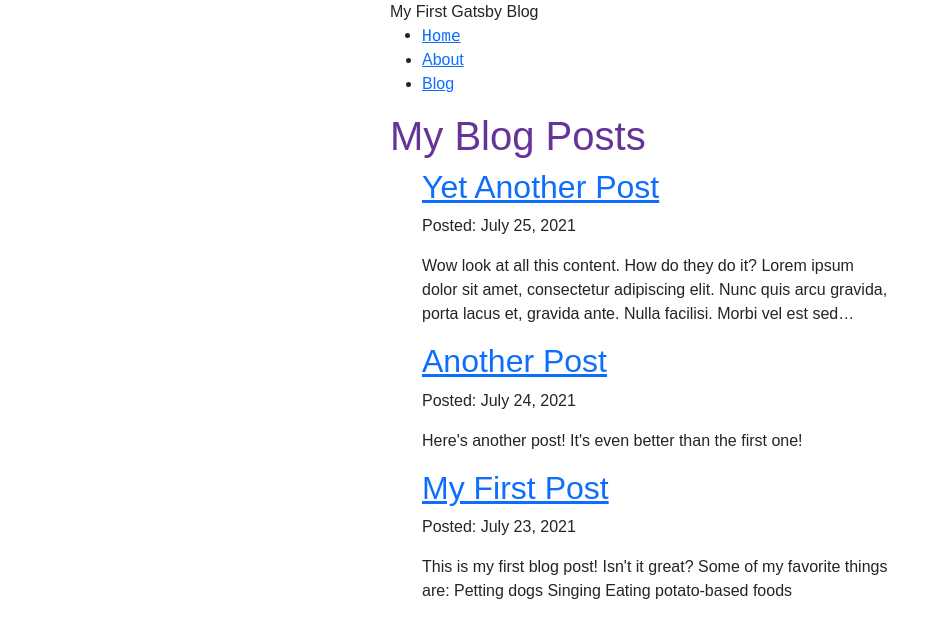
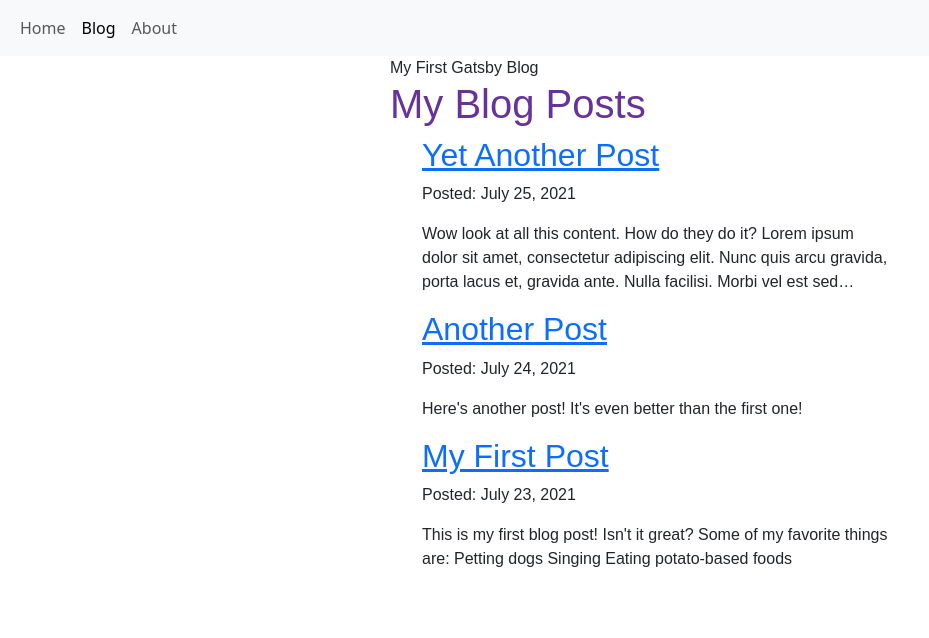
Before and after one commit to twendt97/website, a Gatsby site: page /blog in a window 1280 px wide. Shown: the whole page, without its empty margins (0-929 px from the left). Built offline with nearby package versions, Linux system fonts and the light colour scheme; Gatsby itself is replaced by a stand-in of ours.

Commit message:
Added navigation component

```diff
--- /dev/null
+++ b/gatsby-browser.js
@@ -0,0 +1,3 @@
+import "bootstrap/dist/css/bootstrap.min.css"
+import "bootstrap/dist/js/bootstrap.min.js"
+import "@popperjs/core/dist/umd/popper.min.js"
--- a/gatsby-config.js
+++ b/gatsby-config.js
@@ -5,6 +5,20 @@
   siteMetadata: {
     title: `My First Gatsby Blog`,
     siteUrl: `https://www.yourdomain.tld`,
+    menuItems: [
+      {
+        name: "Home",
+        link: "/"
+      },
+      {
+        name: "Blog",
+        link: "/blog"
+      },
+      {
+        name: "About",
+        link: "/about"
+      }
+    ]
   },
   plugins: [
     "gatsby-plugin-image",
--- a/src/components/layout.js
+++ b/src/components/layout.js
@@ -1,16 +1,11 @@
 import * as React from 'react'
-import { Link, useStaticQuery, graphql } from 'gatsby'
+import { useStaticQuery, graphql } from 'gatsby'
 import {
     container,
     heading,
-    navLinks,
-    navLinkItem,
-    navLinkText,
     siteTitle
 } from './layout.module.css'
-import "bootstrap/dist/css/bootstrap.min.css"
-import "bootstrap/dist/js/bootstrap.min.js"
-import "@popperjs/core/dist/umd/popper.min.js"
+import Navbar from './navigation'
 
 const Layout = ({ pageTitle, children }) => {
     const data = useStaticQuery(graphql`
@@ -25,32 +20,16 @@
     )
 
     return (
+        <div>
+            <Navbar></Navbar>
             <div className={container}>
                 <header className={siteTitle}>{data.site.siteMetadata.title}</header>
-            <nav>
-                <ul className={navLinks}>
-                    <li className={`${navLinkItem} font-monospace`}>
-                        <Link to="/" className={navLinkText}>
-                            Home
-                        </Link>
-                    </li>
-                    <li className={navLinkItem}>
-                        <Link to="/about" className={navLinkText}>
-                            About
-                        </Link>
-                    </li>
-                    <li className={navLinkItem}>
-                        <Link to="/blog" className={navLinkText}>
-                            Blog
-                        </Link>
-                    </li>
-                </ul>
-            </nav>
                 <main>
                     <h1 className={heading}>{pageTitle}</h1>
                     {children}
                 </main>
             </div >
+        </div>
     )
 }
 
--- /dev/null
+++ b/src/components/navigation.js
@@ -0,0 +1,45 @@
+
+import * as React from 'react'
+import { Link, useStaticQuery, graphql } from 'gatsby'
+
+
+const Navbar = ({ location }) => {
+    console.log(location)
+    const data = useStaticQuery(graphql`
+    query {
+        site {
+            siteMetadata {
+            menuItems {
+                link
+                name
+            }
+            }
+        }
+    }`
+    )
+    return (
+        <nav class="navbar navbar-expand-lg bg-body-tertiary">
+            <div class="container-fluid">
+                <button class="navbar-toggler" type="button" data-bs-toggle="collapse" data-bs-target="#navbarSupportedContent" aria-controls="navbarSupportedContent" aria-expanded="false" aria-label="Toggle navigation">
+                    <span class="navbar-toggler-icon"></span>
+                </button>
+                <div class="collapse navbar-collapse" id="navbarSupportedContent">
+                    <ul class="navbar-nav me-auto mb-2 mb-lg-0">
+                        {data.site.siteMetadata.menuItems.map((item) =>
+                            <li class="nav-item">
+                                <Link to={item.link}
+                                    className='nav-link'
+                                    activeClassName='active'
+                                >{item.name}
+                                </Link>
+                            </li>
+                        )
+                        }
+                    </ul>
+                </div>
+            </div>
+        </nav>
+    )
+}
+
+export default Navbar
```
Lines whose indentation alone changed are shown as unchanged.
